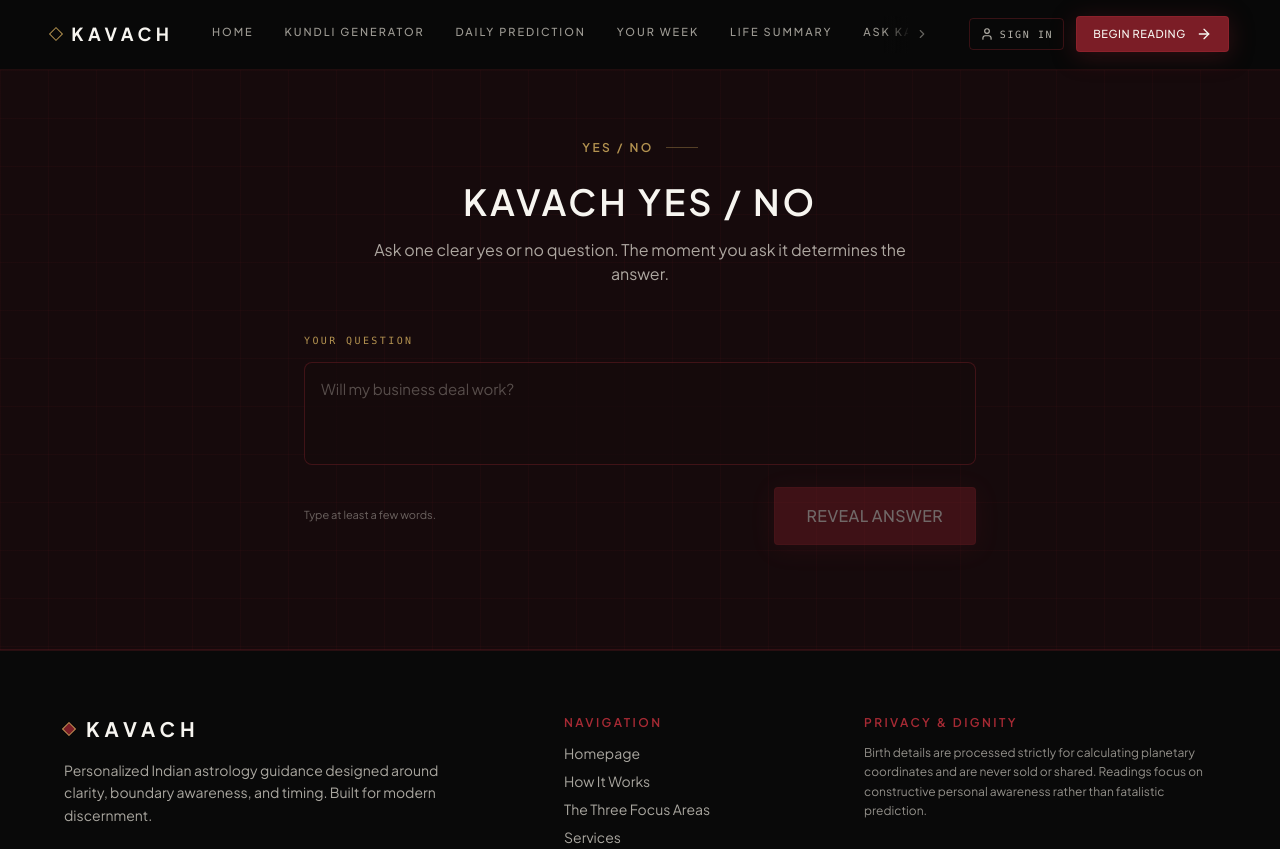
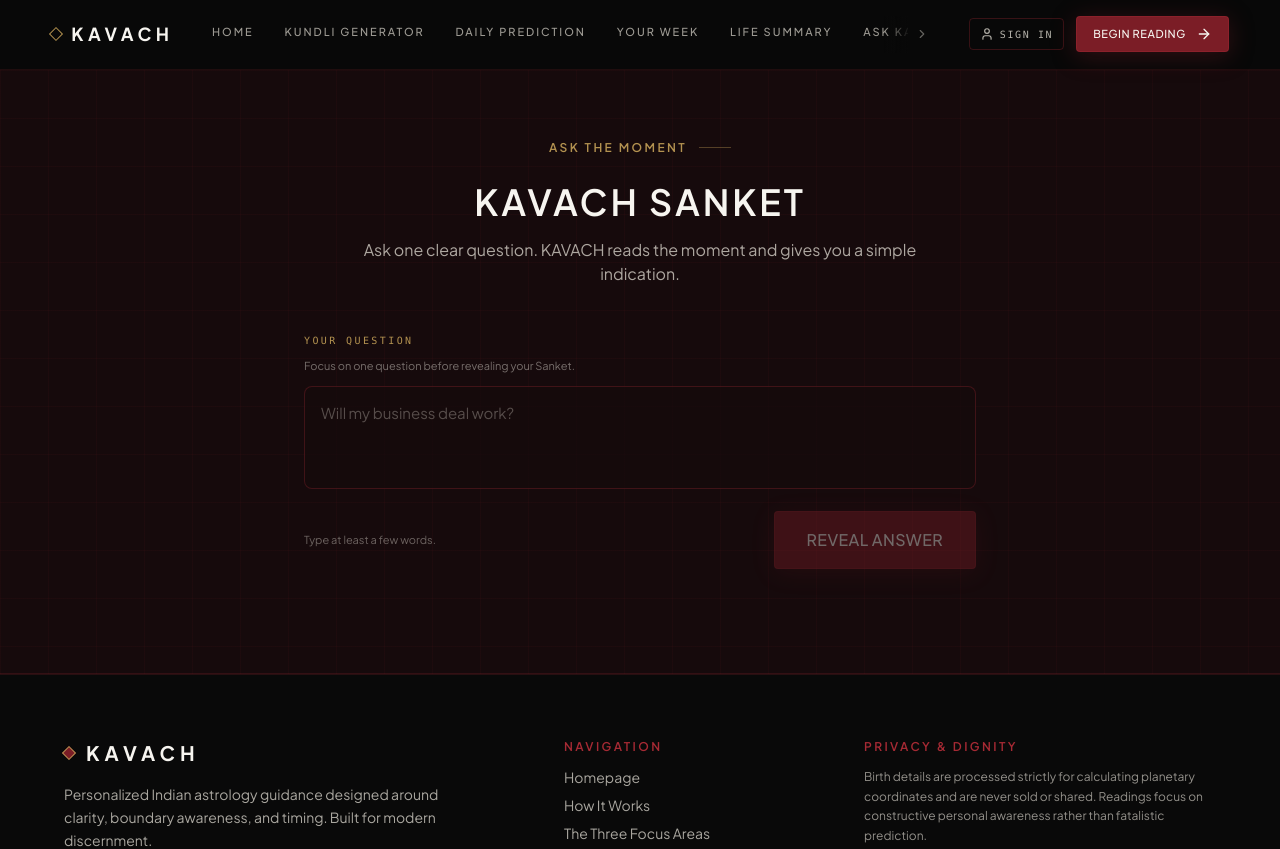
Before and after one commit to shauryarai1/drishti, a Next.js app in the folder frontend-next/: page /yes-no in a window 1280 px wide. Shown: the top 849 px of the page. Built offline with nearby package versions, Linux system fonts and the light colour scheme; no server answers.

Commit message:
KAVACH: rebrand Yes-No as Sanket

```diff
--- a/frontend-next/app/yes-no/page.tsx
+++ b/frontend-next/app/yes-no/page.tsx
@@ -2,9 +2,9 @@ import React from 'react';
 import { YesNoExperience } from '../../components/YesNoExperience';
 
 export const metadata = {
-  title: 'KAVACH YES / NO | A deterministic yes or no',
+  title: 'KAVACH Sanket | Ask the Moment',
   description:
-    'Ask one clear yes or no question and receive a concise astrological indication with its explanation.',
+    'Ask one clear question and receive a simple indication from KAVACH Sanket.',
 };
 
 export default function YesNoPage() {
--- a/frontend-next/components/Header.tsx
+++ b/frontend-next/components/Header.tsx
@@ -19,7 +19,7 @@ const NAV_LINKS = [
   { label: 'Your Week', href: '/your-week' },
   { label: 'Life Summary', href: '/life-summary' },
   { label: 'Ask Kavach', href: '/ask' },
-  { label: 'YES / NO', href: '/yes-no' },
+  { label: 'SANKET', href: '/yes-no' },
   { label: 'Panchang', href: '/panchang' },
   { label: 'Services', href: '/services' },
 ];
--- a/frontend-next/components/YesNoExperience.tsx
+++ b/frontend-next/components/YesNoExperience.tsx
@@ -30,12 +30,12 @@ function verdictSize(verdict: string | null): string {
 }
 
 /**
- * KAVACH YES / NO experience.
+ * KAVACH SANKET experience.
  *
  * The verdict comes entirely from the deterministic backend, computed from the
  * exact local time the question is submitted. This component only displays the
  * result: it never computes, alters or second-guesses the verdict, and it never
- * shows the internal arithmetic or how the two planets were compared.
+ * shows the internal arithmetic or how the verdict was derived.
  *
  * It renders the page chrome too, so the /yes-no route keeps a server component
  * (and therefore its metadata) while the interactive parts stay on the client.
@@ -96,12 +96,12 @@ export function YesNoExperience() {
       <div className="architectural-grid border-b border-[#A62A34]/20 bg-[#160A0C]">
         <Container size="md" className="py-12 sm:py-16">
           <div className="text-center">
-            <SectionLabel label="YES / NO" tone="brass" className="justify-center" />
+            <SectionLabel label="ASK THE MOMENT" tone="brass" className="justify-center" />
             <h1 className="mt-6 text-2xl font-semibold tracking-[0.08em] text-[#F7F5F0] sm:text-3xl md:text-4xl">
-              KAVACH YES / NO
+              KAVACH SANKET
             </h1>
             <p className="mx-auto mt-4 max-w-xl text-sm leading-relaxed text-[#EEE9DF]/70 sm:text-base">
-              Ask one clear yes or no question. The moment you ask it determines the answer.
+              Ask one clear question. KAVACH reads the moment and gives you a simple indication.
             </p>
           </div>
 
@@ -112,6 +112,9 @@ export function YesNoExperience() {
         >
           Your question
         </label>
+        <p className="mt-2 text-[11px] text-[#EEE9DF]/45">
+          Focus on one question before revealing your Sanket.
+        </p>
         <textarea
           id="yesno-question"
           value={question}
```
Also changed, not shown: 1 other file (tests, documents, lock files or other folders).
